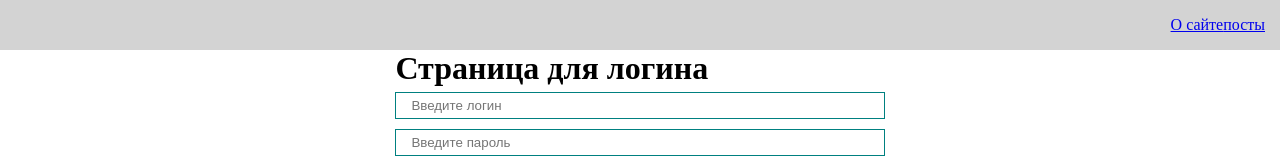
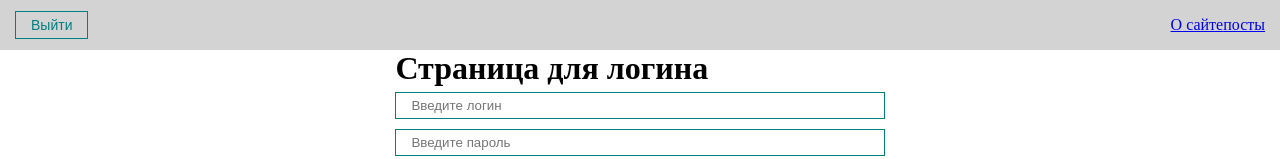
Before and after one commit to IakovYakovlev/TypescriptTest, a React (Create React App) app: page /posts/1 in a window 1280 px wide. Shown: the top 159 px of the page. Built offline with nearby package versions, Linux system fonts and the light colour scheme.

Commit message:
кнопка выхода из логина

```diff
--- a/src/Component/AppRouter.tsx
+++ b/src/Component/AppRouter.tsx
@@ -8,7 +8,6 @@
 
 const AppRouter = () => {
 	const {isAuth} = useContext(AuthContext);
-	console.log(isAuth);
 	return (
 		isAuth
 		?
--- a/src/Component/UI/Navbar/Navbar.tsx
+++ b/src/Component/UI/Navbar/Navbar.tsx
@@ -1,9 +1,15 @@
-import React from 'react';
+import React, { useContext } from 'react';
 import { Link } from 'react-router-dom';
+import { AuthContext } from '../../../context';
+import MyButton from '../button/MyButton';
 
 const Navbar = () => {
+	const {isAuth, setIsAuth} = useContext(AuthContext);
 	return (
 		<div className="navbar">
+			<MyButton onClick={() => setIsAuth(false)}>
+				Выйти
+			</MyButton>
 			<div className="navbar__links">
 				<Link to="/about">О сайте</Link>
 				<Link to="/posts">посты</Link>
--- a/src/pages/PostIdPage.tsx
+++ b/src/pages/PostIdPage.tsx
@@ -51,7 +51,7 @@
 				? <Loader />
 				: <div>
 					{comments.map(com =>
-						<div style={{marginTop: 15}}>
+						<div key={com.id} style={{marginTop: 15}}>
 							<h5>{com.email}</h5>
 							<div>{com.body}</div>
 						</div>
```
